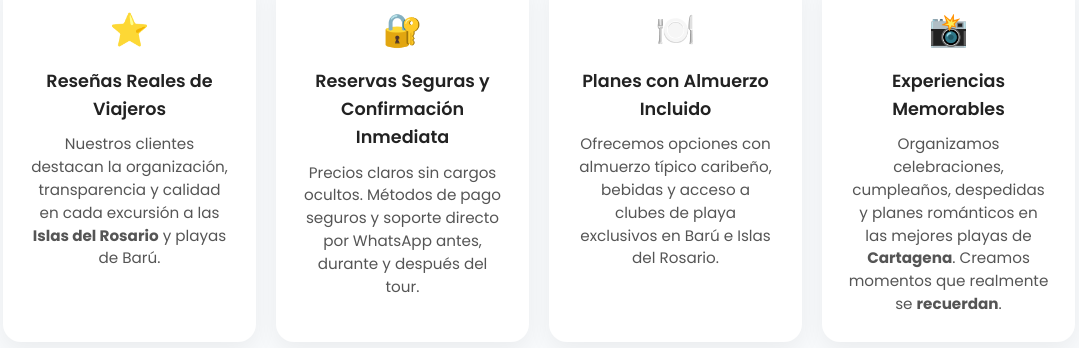
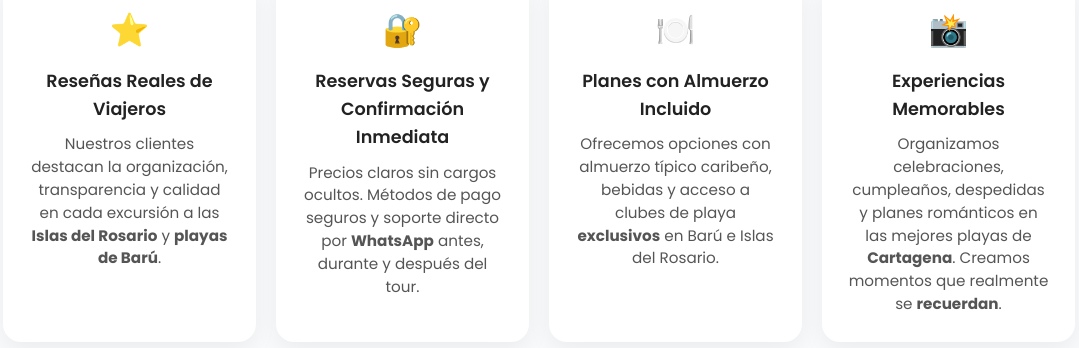
Before and after one commit to manuelp0635/summertripsagency, a plain HTML site: page index.html in a window 1280 px wide. Shown: the part 1915-2263 px from the top of the page, without its empty margins (101-1180 px from the left). Drawn offline with Linux system fonts and the light colour scheme.

Commit message:
Actualizar index.html

```diff
--- a/index.html
+++ b/index.html
@@ -226,7 +226,7 @@
           <h3>Reseñas Reales de Viajeros</h3>
           <p>
             Nuestros clientes destacan la organización, transparencia y calidad
-            en cada excursión a las <b>Islas del Rosario</b> y </b>playas de Barú</b>.
+            en cada excursión a las <b>Islas del Rosario</b> y <b>playas de Barú</b>.
           </p>
         </article>
 
@@ -235,7 +235,7 @@
           <h3>Reservas Seguras y Confirmación Inmediata</h3>
           <p>
             Precios claros sin cargos ocultos. Métodos de pago seguros y soporte
-            directo por </b>WhatsApp</b> antes, durante y después del tour.
+            directo por <b>WhatsApp</b> antes, durante y después del tour.
           </p>
         </article>
 
@@ -245,7 +245,7 @@
           <h3>Planes con Almuerzo Incluido</h3>
           <p>
             Ofrecemos opciones con almuerzo típico caribeño, bebidas y acceso a
-            clubes de playa </b>exclusivos</b> en Barú e Islas del Rosario.
+            clubes de playa <b>exclusivos</b> en Barú e Islas del Rosario.
           </p>
         </article>
 
```
